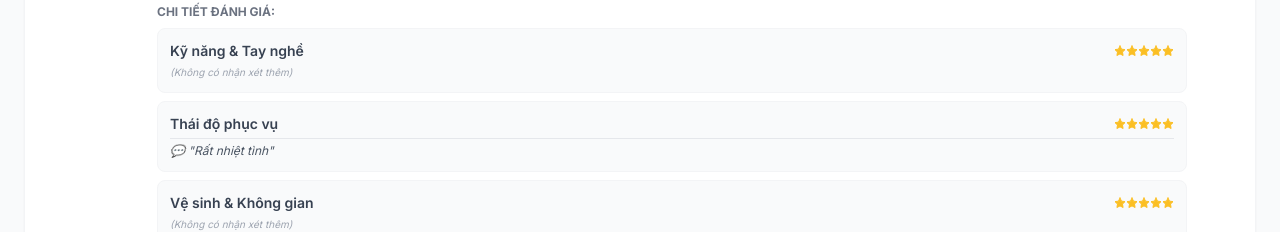
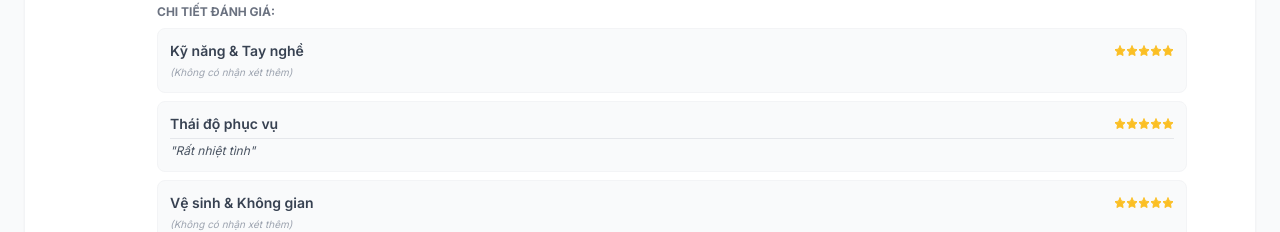
Before and after one commit to khai561616hk-dotcom/tm, a Next.js app: page /admin/reviews in a window 1280 px wide. Shown: the part 913-1145 px from the top of the page. Built offline with nearby package versions, Linux system fonts and the light colour scheme.

Commit message:
Fix unescaped quotes for Netlify build

```diff
--- a/app/admin/reviews/page.tsx
+++ b/app/admin/reviews/page.tsx
@@ -394,7 +394,7 @@ export default function ReviewsPage() {
               </div>
               {val.comment ? (
                 <p className="text-xs text-gray-600 italic border-t border-gray-200 mt-1 pt-1">
-                  💬 "{val.comment}"
+                  &quot;{val.comment}&quot;
                 </p>
               ) : (
                 <p className="text-[10px] text-gray-400 italic mt-1">(Không có nhận xét thêm)</p>
@@ -699,7 +699,7 @@ export default function ReviewsPage() {
 
                           {/* Main Comment */}
                           <p className="text-gray-700 bg-blue-50/50 p-3 rounded-lg border-l-4 border-blue-200 italic mb-3">
-                            "{review.comment}"
+                            &quot;{review.comment}&quot;
                           </p>
 
                           {/* Files */}
```
